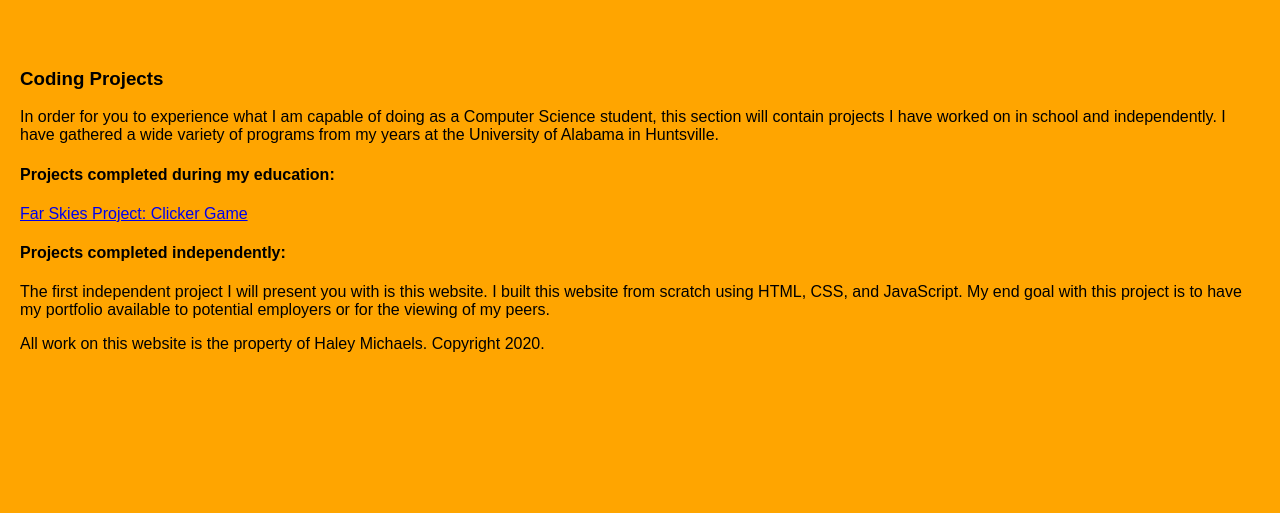
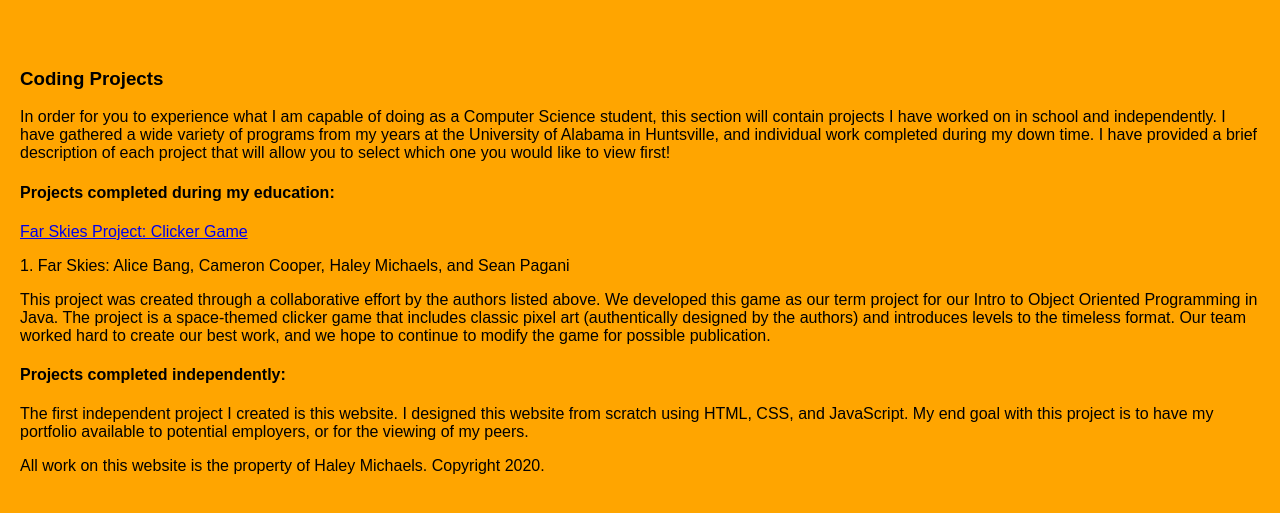
Before and after one commit to hnmichaels/hnmichaels.github.io, a plain HTML site: page index.html in a window 1280 px wide. Both pictures are taken after a click on the button "Coding Projects". Shown: the part 131-644 px from the top of the page. Drawn offline with Linux system fonts and the light colour scheme.

Commit message:
text adjustments

```diff
--- a/index.html
+++ b/index.html
@@ -24,11 +24,13 @@
 
 <div id="CodingProjects" class="tabcontent">
 	<h3>Coding Projects</h3>
-		<p>In order for you to experience what I am capable of doing as a Computer Science student, this section will contain projects I have worked on in school and independently. I have gathered a wide variety of programs from my years at the University of Alabama in Huntsville.</p>
+		<p>In order for you to experience what I am capable of doing as a Computer Science student, this section will contain projects I have worked on in school and independently. I have gathered a wide variety of programs from my years at the University of Alabama in Huntsville, and individual work completed during my down time. I have provided a brief description of each project that will allow you to select which one you would like to view first!</p>
 	<h4>Projects completed during my education: </h4>
 		<a href="FarSkiesProject.zip">Far Skies Project: Clicker Game</a>
+		<p>1. Far Skies: Alice Bang, Cameron Cooper, Haley Michaels, and Sean Pagani</p>
+		<p>This project was created through a collaborative effort by the authors listed above. We developed this game as our term project for our Intro to Object Oriented Programming in Java. The project is a space-themed clicker game that includes classic pixel art (authentically designed by the authors) and introduces levels to the timeless format. Our team worked hard to create our best work, and we hope to continue to modify the game for possible publication.</p>
 	<h4>Projects completed independently: </h4>
-		<p>The first independent project I will present you with is this website. I built this website from scratch using HTML, CSS, and JavaScript. My end goal with this project is to have my portfolio available to potential employers or for the viewing of my peers.</p>
+		<p>The first independent project I created is this website. I designed this website from scratch using HTML, CSS, and JavaScript. My end goal with this project is to have my portfolio available to potential employers, or for the viewing of my peers.</p>
 		<p>All work on this website is the property of Haley Michaels. Copyright 2020.</p>
 </div>
 
```
